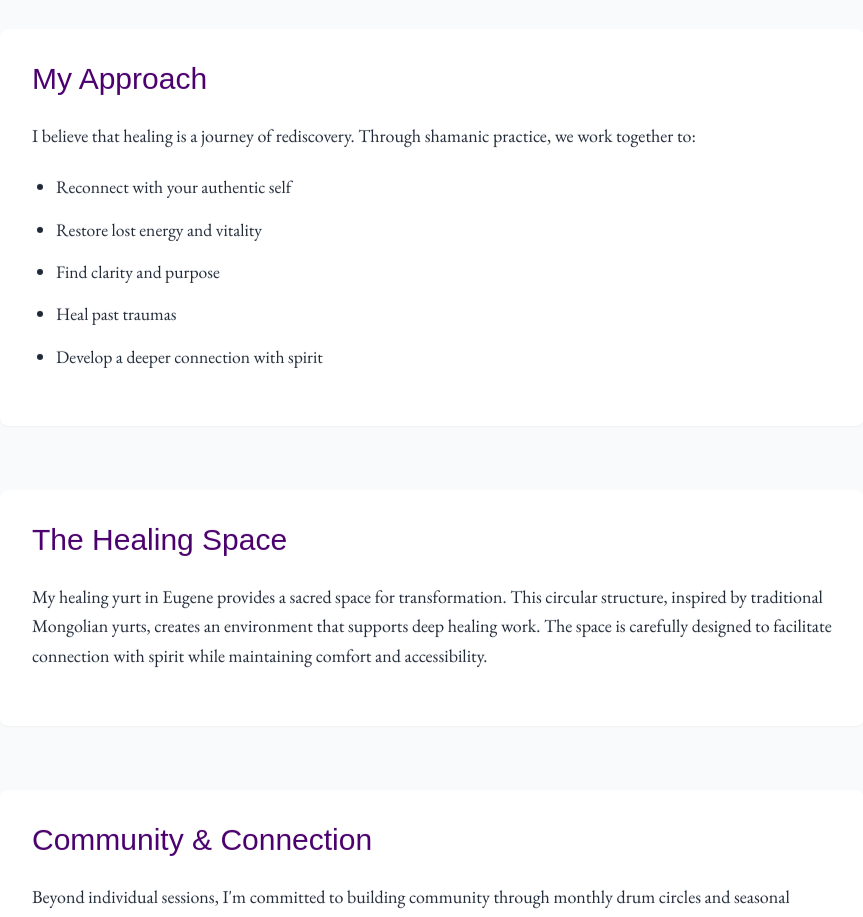
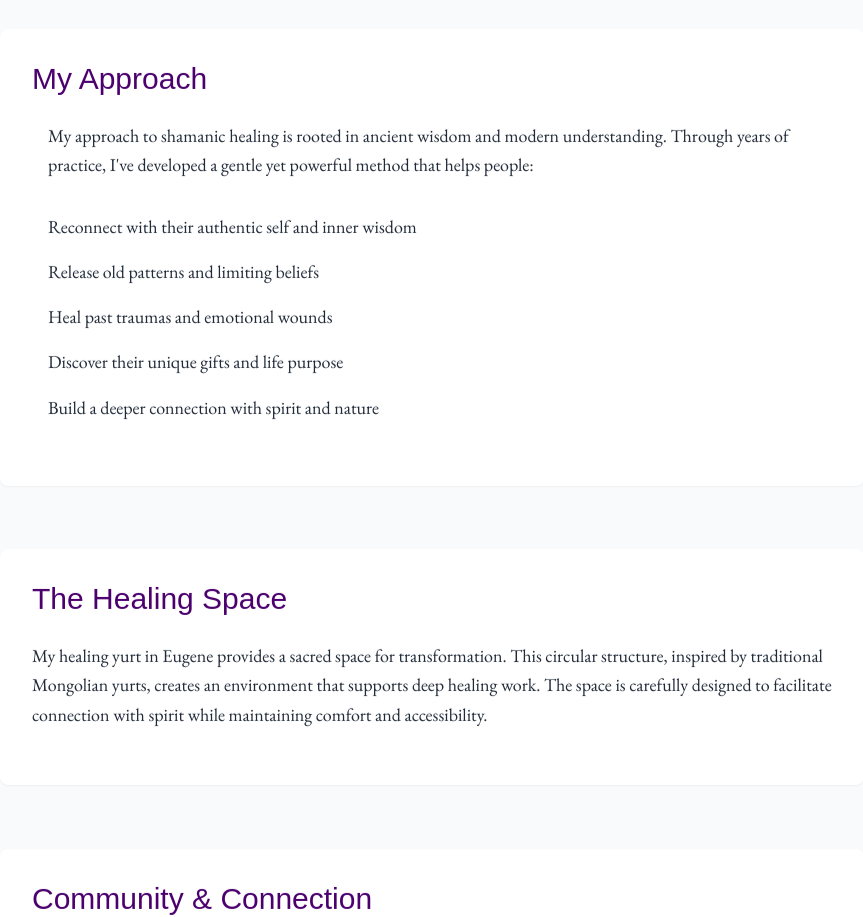
Before and after one commit to mevans2120/karunagatton, a Next.js app: page /about in a window 1280 px wide. Shown: the part 1320-2237 px from the top of the page, without its empty margins (208-1071 px from the left). Built offline with nearby package versions, Linux system fonts and the light colour scheme; a web font is replaced by a local one.

Commit message:
updated layout of about and drum circle

```diff
--- a/src/app/about/page.tsx
+++ b/src/app/about/page.tsx
@@ -159,16 +159,28 @@ export default function About() {
               {/* My Approach Card */}
               <div className="bg-white p-8 rounded-lg shadow-sm mb-16 fade-in-section">
                 <h2 className="text-3xl font-light mb-6 font-heading text-primary">My Approach</h2>
-                <p className="text-lg leading-relaxed mb-6">
-                  I believe that healing is a journey of rediscovery. Through shamanic practice, we work together to:
-                </p>
-                <ul className="list-disc pl-6 mb-6 space-y-4">
-                  <li>Reconnect with your authentic self</li>
-                  <li>Restore lost energy and vitality</li>
-                  <li>Find clarity and purpose</li>
-                  <li>Heal past traumas</li>
-                  <li>Develop a deeper connection with spirit</li>
-                </ul>
+                <div className="max-w-3xl mx-auto">
+                  <p className="text-lg leading-relaxed mb-8">
+                    My approach to shamanic healing is rooted in ancient wisdom and modern understanding. Through years of practice, I've developed a gentle yet powerful method that helps people:
+                  </p>
+                  <div className="space-y-4 mb-8">
+                    <div className="flex items-start">
+                      <span className="text-lg leading-relaxed">Reconnect with their authentic self and inner wisdom</span>
+                    </div>
+                    <div className="flex items-start">
+                      <span className="text-lg leading-relaxed">Release old patterns and limiting beliefs</span>
+                    </div>
+                    <div className="flex items-start">
+                      <span className="text-lg leading-relaxed">Heal past traumas and emotional wounds</span>
+                    </div>
+                    <div className="flex items-start">
+                      <span className="text-lg leading-relaxed">Discover their unique gifts and life purpose</span>
+                    </div>
+                    <div className="flex items-start">
+                      <span className="text-lg leading-relaxed">Build a deeper connection with spirit and nature</span>
+                    </div>
+                  </div>
+                </div>
               </div>
 
               {/* The Healing Space Card */}
--- a/src/app/drum-circle/page.tsx
+++ b/src/app/drum-circle/page.tsx
@@ -162,18 +162,15 @@ export default function DrumCircle() {
                   Experience the transformative power of communal drumming in a supportive and welcoming environment. Our monthly drum circle meets on the first Tuesday of each month at 7:30pm.
                 </p>
                 <div className="space-y-4 mb-8">
-                  <p className="flex items-center">
-                    <span className="w-2 h-2 rounded-full bg-primary flex items-center justify-center mr-3"></span>
-                    <span>No experience necessary</span>
-                  </p>
-                  <p className="flex items-center">
-                    <span className="w-2 h-2 rounded-full bg-primary flex items-center justify-center mr-3"></span>
-                    <span>Drums provided or bring your own</span>
-                  </p>
-                  <p className="flex items-center">
-                    <span className="w-2 h-2 rounded-full bg-primary flex items-center justify-center mr-3"></span>
-                    <span>All skill levels welcome</span>
-                  </p>
+                  <div className="flex items-start">
+                    <span className="text-lg leading-relaxed">No experience necessary</span>
+                  </div>
+                  <div className="flex items-start">
+                    <span className="text-lg leading-relaxed">Drums provided or bring your own</span>
+                  </div>
+                  <div className="flex items-start">
+                    <span className="text-lg leading-relaxed">All skill levels welcome</span>
+                  </div>
                 </div>
                 <Link href="/get-in-touch" className="inline-flex items-center text-primary hover:text-accent transition duration-300">
                   RSVP for the next circle
@@ -183,7 +180,7 @@ export default function DrumCircle() {
             </div>
 
             {/* Stacked Cards */}
-            <div className="space-y-10">
+            <div className="space-y-16">
               {/* What to Expect Card */}
               <div className="bg-white p-8 rounded-lg shadow-sm fade-in-section">
                 <h2 className="text-3xl font-light mb-6 font-heading text-primary">What to Expect</h2>
@@ -191,26 +188,21 @@ export default function DrumCircle() {
                   Each drum circle is a unique experience, guided by the energy of the group and the intention of the evening. We begin with a brief introduction and grounding meditation, then move into the drumming practice.
                 </p>
                 <div className="space-y-4 mb-6">
-                  <p className="flex items-center">
-                    <span className="w-2 h-2 rounded-full bg-primary flex items-center justify-center mr-3"></span>
-                    <span>Opening ceremony and intention setting</span>
-                  </p>
-                  <p className="flex items-center">
-                    <span className="w-2 h-2 rounded-full bg-primary flex items-center justify-center mr-3"></span>
-                    <span>Basic drumming techniques and rhythms</span>
-                  </p>
-                  <p className="flex items-center">
-                    <span className="w-2 h-2 rounded-full bg-primary flex items-center justify-center mr-3"></span>
-                    <span>Group improvisation and connection</span>
-                  </p>
-                  <p className="flex items-center">
-                    <span className="w-2 h-2 rounded-full bg-primary flex items-center justify-center mr-3"></span>
-                    <span>Healing vibrations and energy work</span>
-                  </p>
-                  <p className="flex items-center">
-                    <span className="w-2 h-2 rounded-full bg-primary flex items-center justify-center mr-3"></span>
-                    <span>Closing ceremony and integration</span>
-                  </p>
+                  <div className="flex items-start">
+                    <span className="text-lg leading-relaxed">Opening ceremony and intention setting</span>
+                  </div>
+                  <div className="flex items-start">
+                    <span className="text-lg leading-relaxed">Basic drumming techniques and rhythms</span>
+                  </div>
+                  <div className="flex items-start">
+                    <span className="text-lg leading-relaxed">Group drumming and free expression</span>
+                  </div>
+                  <div className="flex items-start">
+                    <span className="text-lg leading-relaxed">Guided meditation and sound journey</span>
+                  </div>
+                  <div className="flex items-start">
+                    <span className="text-lg leading-relaxed">Closing circle and sharing</span>
+                  </div>
                 </div>
               </div>
 
```
